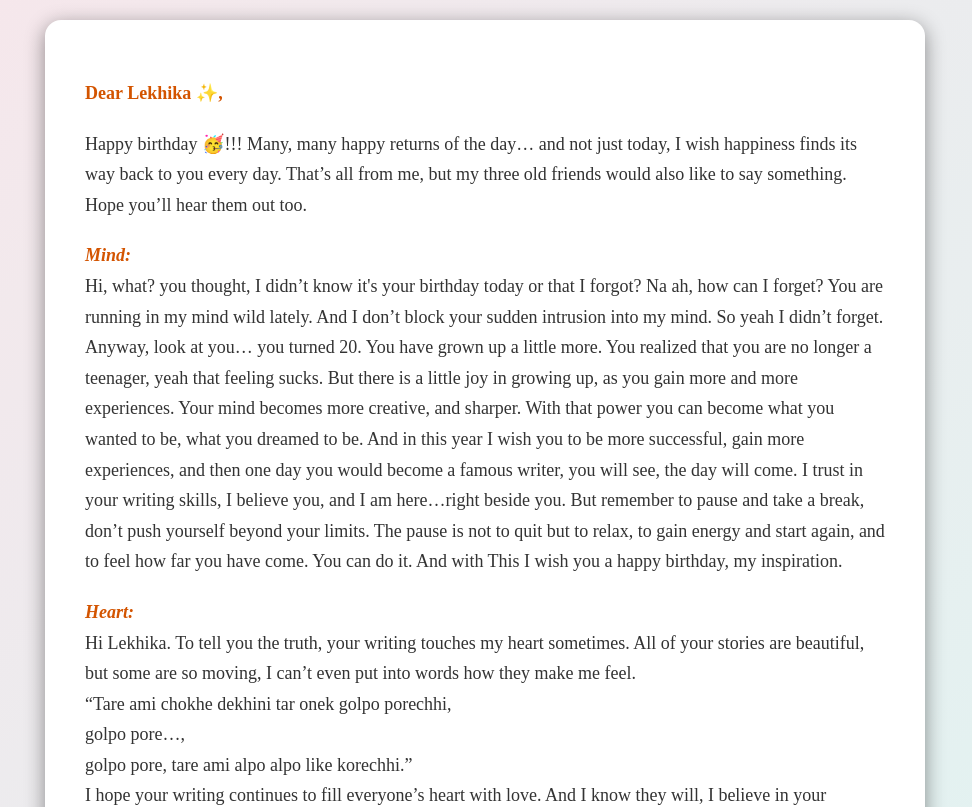
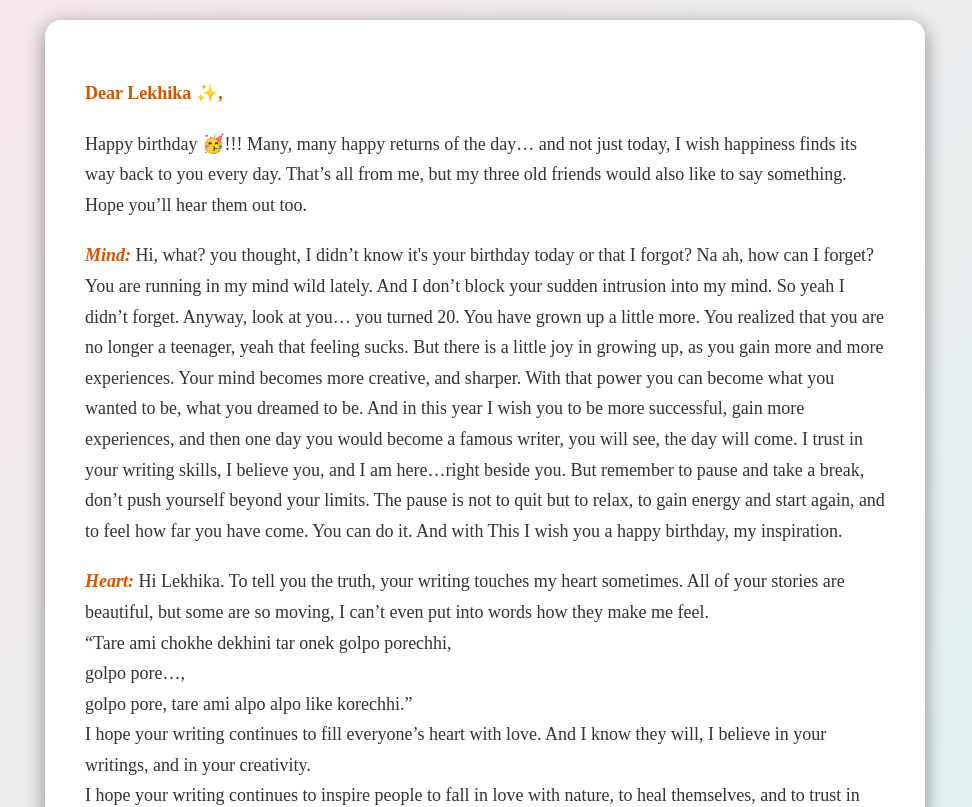
Before and after one commit to rohan37-pro/letterToSoulmate, a plain HTML site: page letter.html in a window 1280 px wide. Shown: the top 807 px of the page, without its empty margins (155-1127 px from the left). Drawn offline with Linux system fonts and the light colour scheme.

Commit message:
br deleted from mind and heart

```diff
--- a/letter.html
+++ b/letter.html
@@ -54,11 +54,11 @@
 Happy birthday 🥳!!! Many, many happy returns of the day… and not just today, I wish happiness finds its way back to you every day. That’s all from me,  but my three old friends would also like to say something. Hope you’ll hear them out too.
 </p>
 
-<p><i><strong>Mind:</strong></i><br>
+<p><i><strong>Mind:</strong></i>
 Hi, what? you thought, I didn’t know it's your birthday today or that I forgot? Na ah, how can I forget? You are running in my mind wild lately. And I don’t block your sudden intrusion into my mind. So yeah I didn’t forget. Anyway, look at you… you turned 20. You have grown up a little more. You realized that you are no longer a teenager, yeah that feeling sucks. But there is a little joy in growing up, as you gain more and more experiences. Your mind becomes more creative, and sharper. With that power you can become what you wanted to be, what you dreamed to be. And in this year I wish you to be more successful, gain more experiences, and then one day you would become a famous writer, you will see, the day will come. I trust in your writing skills, I believe you, and I am here…right beside you. But remember to pause and take a break, don’t push yourself beyond your limits. The pause is not to quit but to relax, to gain energy and start again, and to feel how far you have come. You can do it. And with This I wish you a happy birthday, my inspiration.
 </p>
 
-<i><strong>Heart:</strong></i><br>
+<i><strong>Heart:</strong></i>
 Hi Lekhika. To tell you the truth, your writing touches my heart sometimes. All of your stories are beautiful, but some are so moving, I can’t even put into words how they make me feel.<br>
 “Tare ami chokhe dekhini tar onek golpo porechhi,<br>
 golpo pore…,<br>
```
